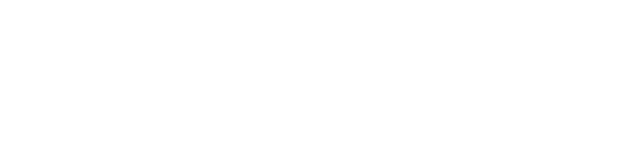
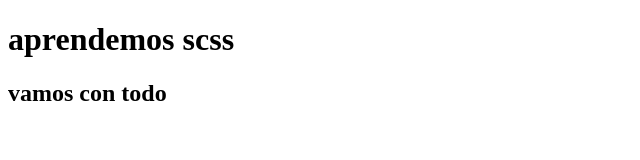
Before and after one commit to cardenasmaximiliano/proyecto-sass, a plain HTML site: page index.html in a window 1280 px wide. Shown: the whole page, without its empty margins (0-640 px from the left). Drawn offline with Linux system fonts and the light colour scheme.

Commit message:
creamos titulos

```diff
--- a/index.html
+++ b/index.html
@@ -6,6 +6,7 @@
     <title>Document</title>
 </head>
 <body>
-
+    <h1>aprendemos scss</h1>
+    <h2>vamos con todo</h2>
 </body>
 </html>
```
